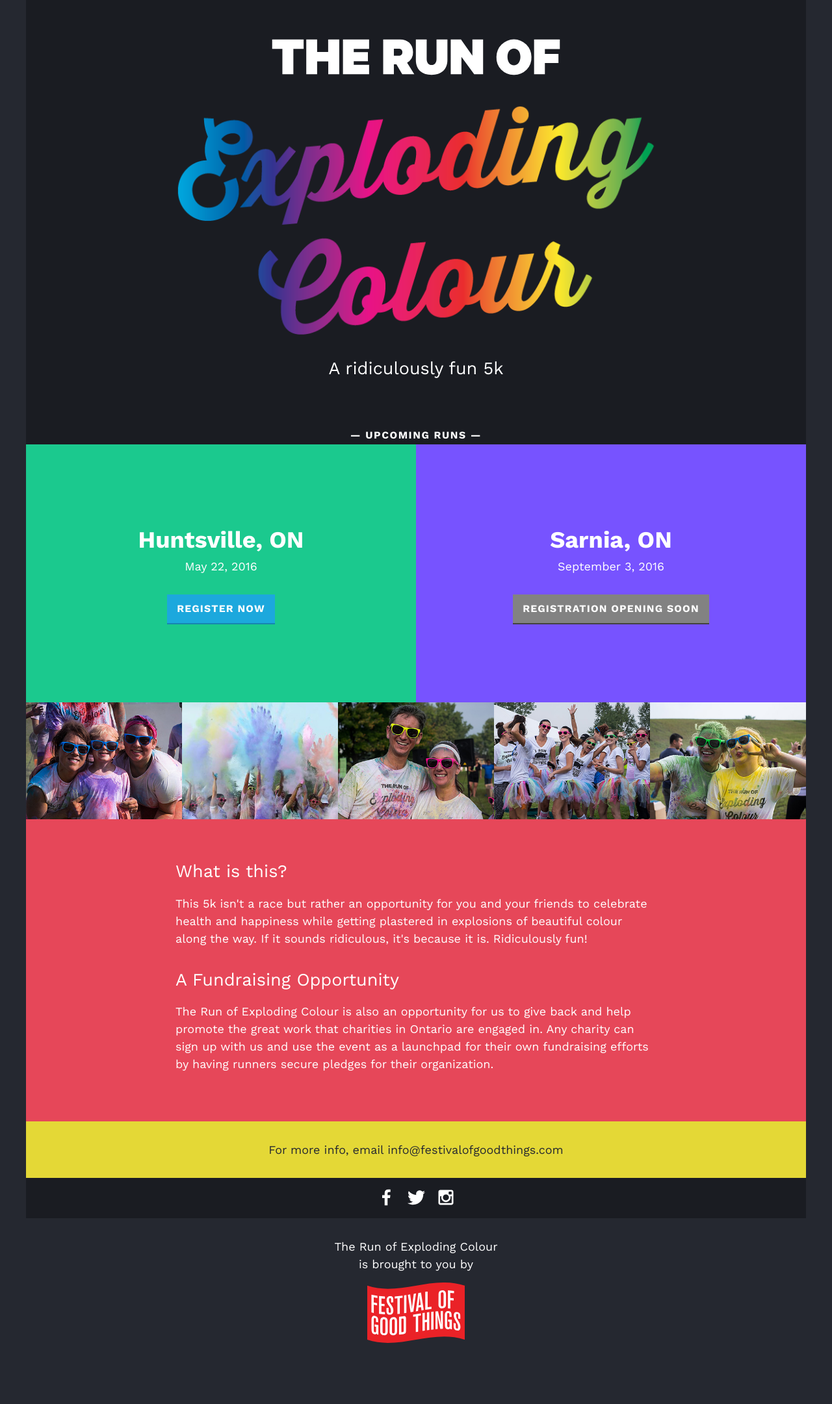
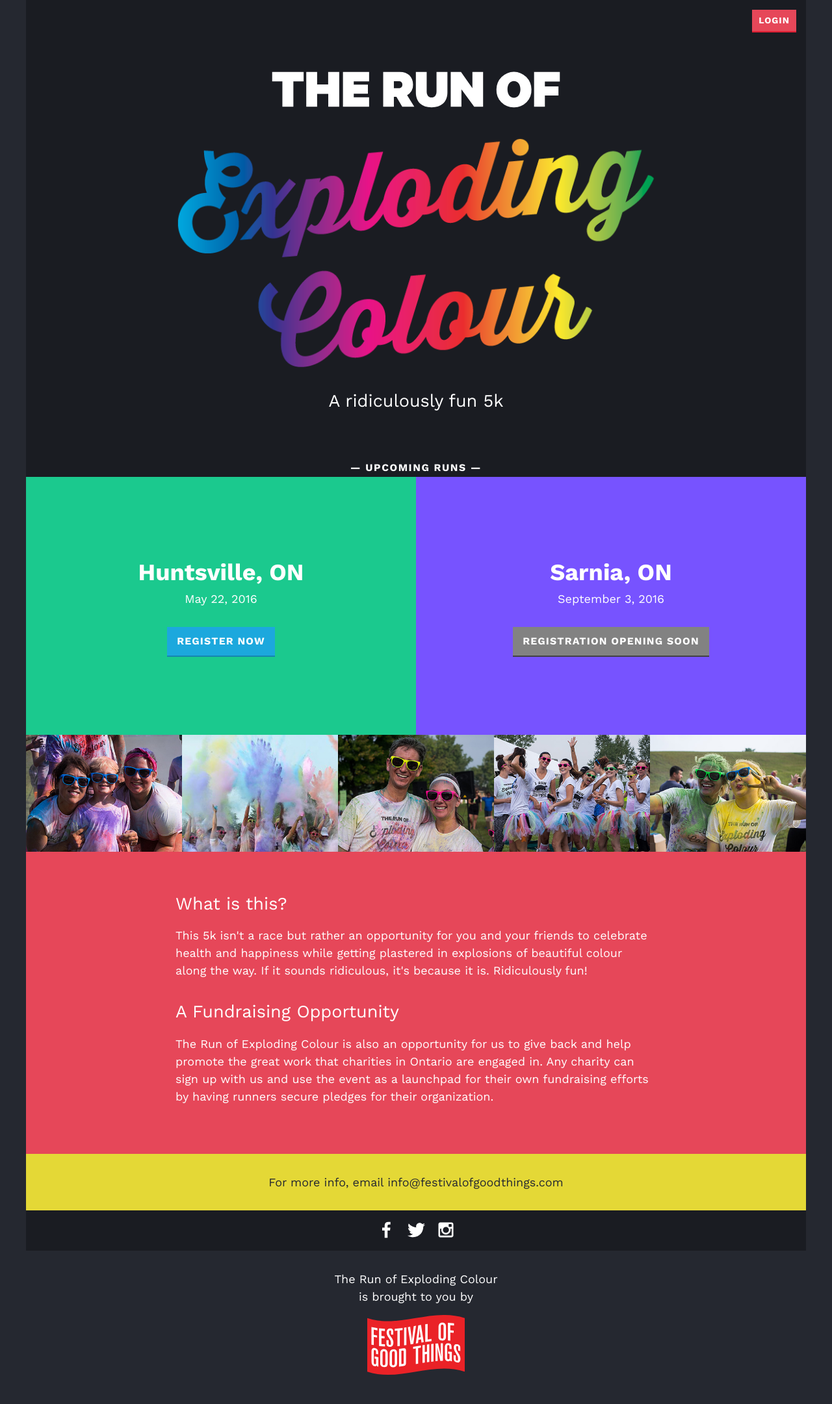
Before and after one commit to storyboardinc/exploding-colour, a Jekyll site: the page built from index.html, in a window 1280 px wide. Shown: the whole page at 65% size. Built offline with Jekyll 4.4.1, drawn with Linux system fonts in a browser that asks for light colours; before the commit the page ends 2112 px from its top, so only the background shows below that.

Commit message:
make global btn styles, add login btn

```diff
--- a/_includes/header.html
+++ b/_includes/header.html
@@ -1,4 +1,8 @@
 <header class="site-header">
+
+  <div class="top-links">
+    <a class="btn btn-sm" href="https://register.explodingcolour.com/login">Login</a>
+  </div>
 
   <div class="wrapper">
 
@@ -10,24 +14,6 @@
       <h1>A ridiculously fun 5k</h1>
     </div>
 
-<!--     <nav class="site-nav">
-      <a href="#" class="menu-icon">
-        <svg viewBox="0 0 18 15">
-          <path fill="#424242" d="M18,1.484c0,0.82-0.665,1.484-1.484,1.484H1.484C0.665,2.969,0,2.304,0,1.484l0,0C0,0.665,0.665,0,1.484,0 h15.031C17.335,0,18,0.665,18,1.484L18,1.484z"/>
-          <path fill="#424242" d="M18,7.516C18,8.335,17.335,9,16.516,9H1.484C0.665,9,0,8.335,0,7.516l0,0c0-0.82,0.665-1.484,1.484-1.484 h15.031C17.335,6.031,18,6.696,18,7.516L18,7.516z"/>
-          <path fill="#424242" d="M18,13.516C18,14.335,17.335,15,16.516,15H1.484C0.665,15,0,14.335,0,13.516l0,0 c0-0.82,0.665-1.484,1.484-1.484h15.031C17.335,12.031,18,12.696,18,13.516L18,13.516z"/>
-        </svg>
-      </a>
-
-      <div class="trigger">
-        {% for my_page in site.pages %}
-          {% if my_page.title %}
-          <a class="page-link" href="{{ my_page.url | prepend: site.baseurl }}">{{ my_page.title }}</a>
-          {% endif %}
-        {% endfor %}
-      </div>
-    </nav> -->
-
   </div>
 
 </header>
--- a/_layouts/default.html
+++ b/_layouts/default.html
@@ -16,7 +16,7 @@
           <div class="racebox racebox-1">
             <h3>Huntsville, ON</h3>
             <div class="date">May 22, 2016</div>
-            <a href="https://register.explodingcolour.com/register">Register Now</a>
+            <a class="btn" href="https://register.explodingcolour.com/register">Register Now</a>
           </div>
         </div>
 
@@ -24,7 +24,7 @@
           <div class="racebox racebox-2">
             <h3>Sarnia, ON</h3>
             <div class="date">September 3, 2016</div>
-            <div class="soon-link">Registration Opening Soon</div>
+            <div class="btn btn-soon">Registration Opening Soon</div>
           </div>
         </div>
 
--- a/_sass/_layout.scss
+++ b/_sass/_layout.scss
@@ -1,6 +1,40 @@
 .site-wrapper {
     max-width: 1200px;
     margin: 0 auto;
+}
+
+.btn {
+    display: inline-block;
+    background: $blue;
+    color: $white;
+    padding: 10px 15px;
+    font-size: $small-font-size;
+    font-weight: bold;
+    text-transform: uppercase;
+    letter-spacing: .075em;
+    border-bottom: 2px solid darken($blue, 10%);
+    &:hover,
+    &:focus,
+    &:active,
+    &:visited {
+        color: $white;
+    }
+}
+
+.btn-sm {
+    font-size: $smaller-font-size;
+    padding: 6px 10px;
+}
+
+.btn-soon {
+    background: $grey-color;
+    border-color: $grey-color-dark;
+    &:hover,
+    &:focus,
+    &:active {
+        cursor: no-drop;
+        text-decoration: none;
+    }
 }
 
 /**
@@ -8,7 +42,7 @@
  */
 .site-header {
     min-height: 56px;
-    padding: $spacing-unit*2 0;
+    padding: 0 0 $spacing-unit*2 0;
     text-align: center;
 
     // Positioning context for the mobile navigation icon
@@ -34,6 +68,16 @@
     overflow: hidden;
     clip: rect(0,0,0,0);
     border: 0;
+}
+
+.top-links {
+    padding: $spacing-unit/2 15px $spacing-unit*2 15px;
+    text-align: right;
+
+    .btn {
+        background: $red;
+        border-color: darken($red, 10%);
+    }
 }
 
 .brand {
@@ -115,27 +159,8 @@
         font-weight: bold;
     }
 
-    a,
-    .soon-link {
-        display: inline-block;
-        background: $blue;
-        color: $white;
-        padding: 10px 15px;
+    .btn {
         margin-top: $spacing-unit;
-        font-size: $small-font-size;
-        font-weight: bold;
-        text-transform: uppercase;
-        letter-spacing: .075em;
-        border-bottom: 2px solid darken($blue, 10%);
-    }
-
-    .soon-link {
-        background: $grey-color;
-        border-color: $grey-color-dark;
-        &:hover,
-        &:focus {
-            cursor: no-drop;
-        }
     }
 }
 
--- a/css/main.scss
+++ b/css/main.scss
@@ -11,6 +11,7 @@ $base-font-size:   18px;
 $base-font-weight: 400;
 $headings-font-weight: 700;
 $small-font-size:  $base-font-size * 0.875;
+$smaller-font-size: $small-font-size * 0.875;
 $base-line-height: 1.5;
 
 $spacing-unit:     30px;
```
